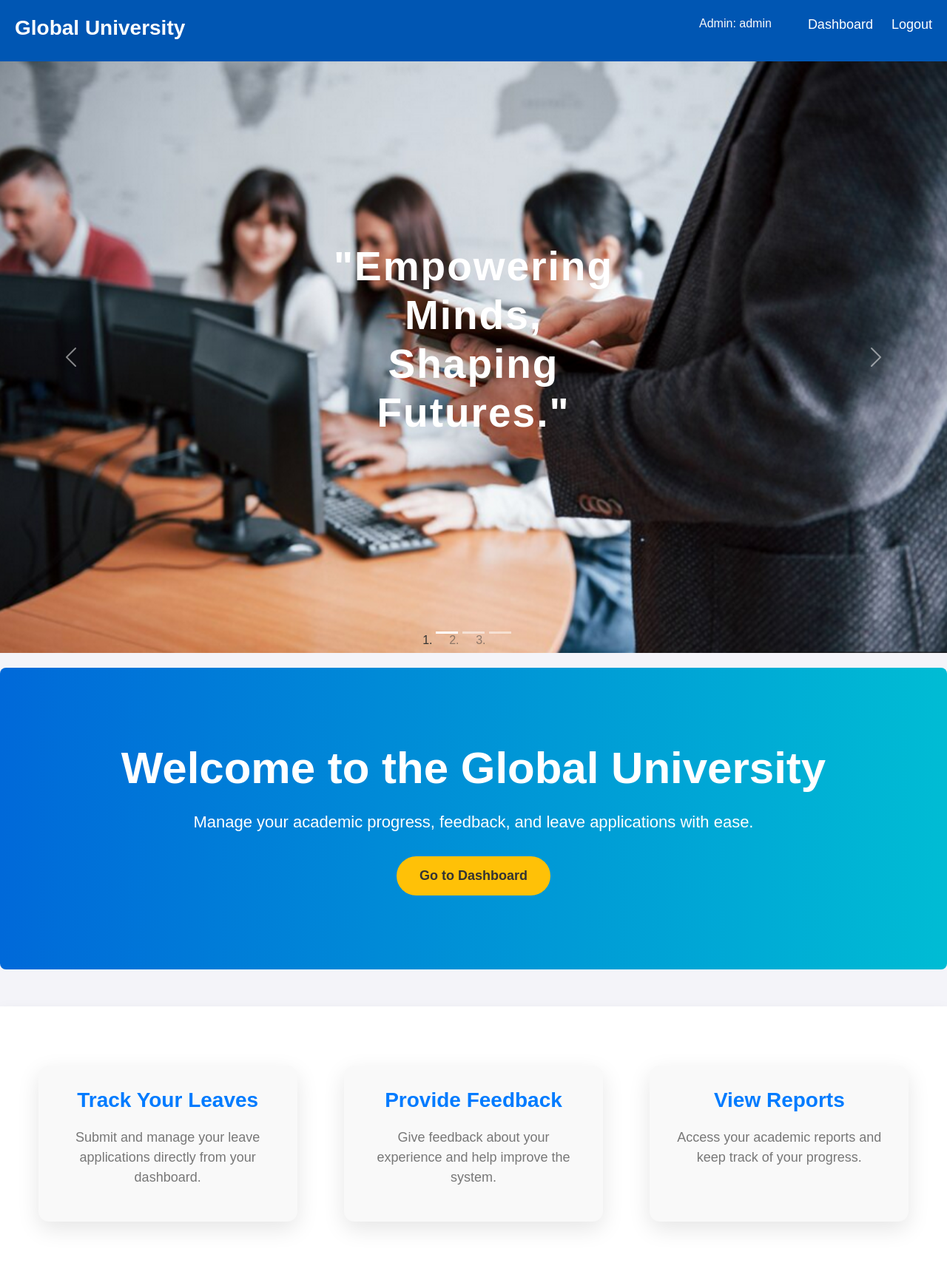
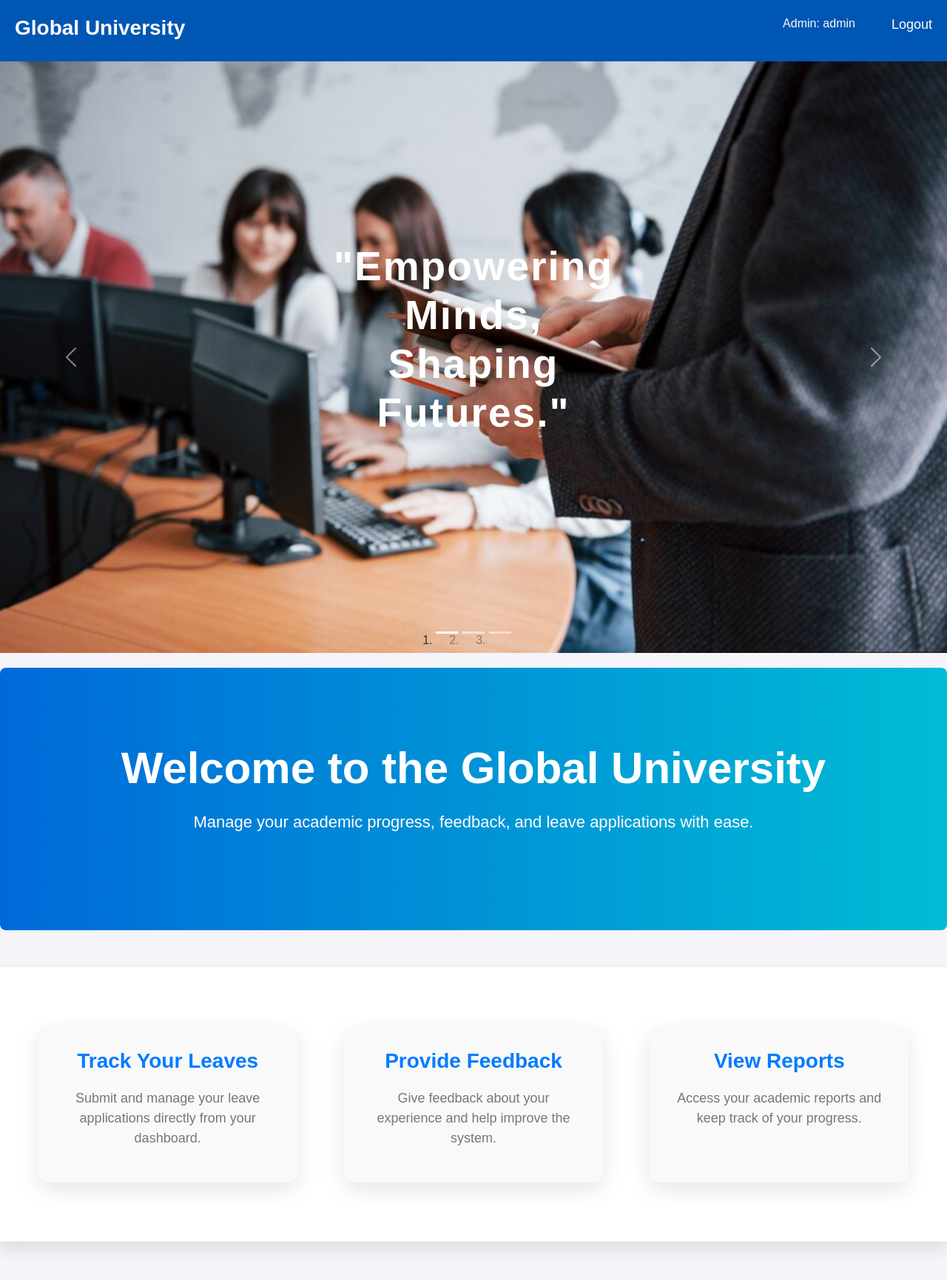
Before and after one commit to ambikamk/student_management, a Django app: page / in a window 1280 px wide. Shown: the top 1731 px of the page at 74% size. Run offline with Django 5.2, Linux system fonts and the light colour scheme; a user stored in the database is signed in.

Commit message:
Update home.html

```diff
--- a/templates/common/home.html
+++ b/templates/common/home.html
@@ -237,7 +237,7 @@
                         {{ user.username }}
                     {% endif %}
                 </span>
-                    <li><a href="{% url 'staff:dashboard' %}">Dashboard</a></li>
+
                     <li><a href="{% url 'staff:logout' %}">Logout</a></li>
                 {% else %}
                 <li><a href="{% url 'staff:login' %}"><i class="bi bi-box-arrow-right"></i> Login</a></li>
@@ -292,7 +292,7 @@
             <h2>Welcome to the Global University</h2>
             <p>Manage your academic progress, feedback, and leave applications with ease.</p>
             {% if user.is_authenticated %}
-                <a href="{% url 'staff:dashboard' %}" class="btn">Go to Dashboard</a>
+
             {% else %}
                 <a href="{% url 'staff:login' %}" class="btn">Login Now</a>
             {% endif %}
```
